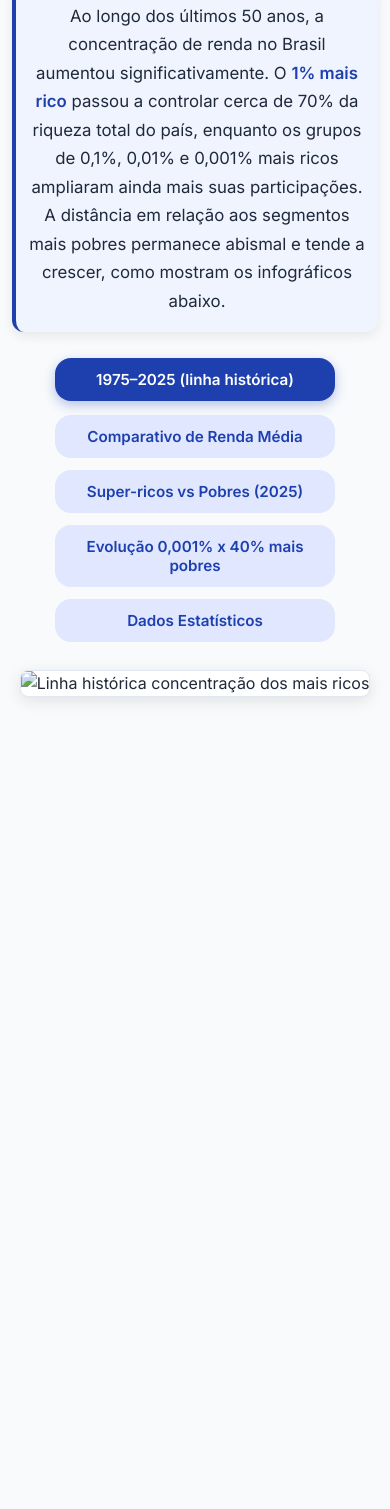
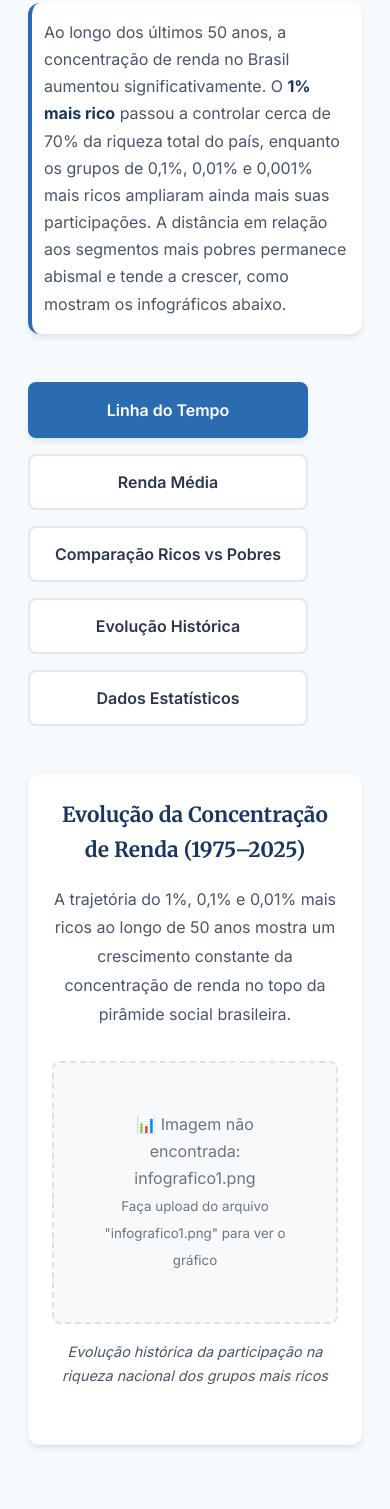
Before and after one commit to 48cork/infograficos-riqueza-brasileira, a plain HTML site: page index.html in a window 390 px wide. Shown: the part 126-1635 px from the top of the page. Before the commit the page ends 871 px from the top, so only its background shows below. Drawn offline with Linux system fonts and the light colour scheme.

Commit message:
A evolucao da desigualdade de renda Brasil
A evolucao da desigualdade de renda no Brasil nos ultimos 50 anos

```diff
--- a/index.html
+++ b/index.html
@@ -4,98 +4,142 @@
   <meta charset="UTF-8">
   <meta name="viewport" content="width=device-width, initial-scale=1.0">
   <title>Concentração de Renda no Brasil (1975–2025)</title>
-  <!-- Fontes melhoradas do Google Fonts -->
   <link rel="preconnect" href="https://fonts.googleapis.com">
   <link rel="preconnect" href="https://fonts.gstatic.com" crossorigin>
   <link href="https://fonts.googleapis.com/css2?family=Inter:wght@400;500;600;700&family=Merriweather:wght@400;700&display=swap" rel="stylesheet">
 
   <style>
+    * {
+      margin: 0;
+      padding: 0;
+      box-sizing: border-box;
+    }
+
+    :root {
+      --primary: #1a365d;
+      --secondary: #2d3748;
+      --accent: #2b6cb0;
+      --light-bg: #f7fafc;
+      --card-bg: #ffffff;
+      --text: #2d3748;
+      --text-light: #4a5568;
+      --border: #e2e8f0;
+      --shadow: 0 4px 6px -1px rgba(0, 0, 0, 0.1);
+    }
+
     body {
       font-family: 'Inter', Arial, sans-serif;
-      margin: 40px;
-      background: #f8fafc;
-      color: #1e293b;
-      max-width: 950px;
-      margin-left: auto;
-      margin-right: auto;
-      line-height: 1.6;
+      line-height: 1.7;
+      color: var(--text);
+      background: var(--light-bg);
+      padding: 2rem;
+      max-width: 1200px;
+      margin: 0 auto;
     }
 
     h1 {
-      color: #1e40af;
-      margin-bottom: 24px;
+      font-family: 'Merriweather', serif;
+      font-size: 2.5rem;
+      font-weight: 700;
+      color: var(--primary);
       text-align: center;
-      font-family: 'Merriweather', serif;
-      font-size: 2.4rem;
-      font-weight: 700;
+      margin-bottom: 1.5rem;
       line-height: 1.3;
     }
 
     .intro {
-      font-size: 1.15em;
-      margin-top: 12px;
-      margin-bottom: 32px;
-      text-align: center;
-      line-height: 1.7;
-      background: #f0f4ff;
+      font-size: 1.125rem;
+      background: var(--card-bg);
+      padding: 2rem;
       border-radius: 12px;
-      padding: 24px 20px;
-      box-shadow: 0 4px 12px rgba(0,0,0,0.08);
-      max-width: 820px;
-      margin-left: auto;
-      margin-right: auto;
-      border-left: 4px solid #1e40af;
+      box-shadow: var(--shadow);
+      margin-bottom: 3rem;
+      border-left: 4px solid var(--accent);
+      color: var(--text-light);
     }
 
     .intro strong {
-      color: #1e40af;
-      font-weight: 600;
+      color: var(--primary);
+      font-weight: 700;
     }
 
     .periods {
-      display: flex;
-      gap: 16px;
-      margin-bottom: 32px;
-      justify-content: center;
-      flex-wrap: wrap;
+      display: grid;
+      grid-template-columns: repeat(auto-fit, minmax(220px, 1fr));
+      gap: 1rem;
+      margin-bottom: 3rem;
     }
 
     .period-btn {
-      background: #e0e7ff;
-      border: 2px solid transparent;
-      border-radius: 20px;
+      font-family: 'Inter', sans-serif;
+      font-size: 1rem;
+      font-weight: 600;
+      padding: 1rem 1.5rem;
+      border: 2px solid var(--border);
+      background: var(--card-bg);
+      color: var(--text);
+      border-radius: 8px;
       cursor: pointer;
-      padding: 12px 24px;
-      font-size: 1.05em;
-      color: #1e40af;
-      font-weight: 600;
-      transition: all 0.25s ease;
-      outline: none;
-      font-family: 'Inter', sans-serif;
+      transition: all 0.3s ease;
+      text-align: center;
     }
 
-    .period-btn.active,
     .period-btn:hover {
-      background: #1e40af;
-      color: #fff;
+      border-color: var(--accent);
       transform: translateY(-2px);
-      box-shadow: 0 4px 12px rgba(30, 64, 175, 0.3);
+      box-shadow: var(--shadow);
     }
 
-    .infographic, .caption, .info-text {
+    .period-btn.active {
+      background: var(--accent);
+      color: white;
+      border-color: var(--accent);
+      box-shadow: var(--shadow);
+    }
+
+    .infographic {
+      background: var(--card-bg);
+      border-radius: 12px;
+      padding: 2.5rem;
+      box-shadow: var(--shadow);
+      margin-bottom: 2rem;
+      display: none;
+    }
+
+    .infographic:first-of-type {
+      display: block;
+    }
+
+    .caption {
+      font-family: 'Merriweather', serif;
+      font-size: 1.5rem;
+      font-weight: 700;
+      color: var(--primary);
+      margin-bottom: 1rem;
       text-align: center;
-      display: none;
-      margin-top: 28px;
-      margin-bottom: 28px;
+    }
+
+    .info-text {
+      font-size: 1.1rem;
+      color: var(--text-light);
+      margin-bottom: 2rem;
+      text-align: center;
+      line-height: 1.8;
+      max-width: 800px;
+      margin-left: auto;
+      margin-right: auto;
+    }
+
+    .image-container {
+      text-align: center;
+      margin: 2rem 0;
     }
 
     .infographic img {
-      max-width: 85vw;
-      border: 1px solid #e2e8f0;
-      border-radius: 12px;
-      box-shadow: 0 4px 16px rgba(0,0,0,0.1);
-      margin-bottom: 20px;
-      background: #fff;
+      max-width: 100%;
+      height: auto;
+      border-radius: 8px;
+      box-shadow: 0 4px 8px rgba(0, 0, 0, 0.1);
       transition: transform 0.3s ease;
     }
 
@@ -103,25 +147,14 @@
       transform: scale(1.01);
     }
 
-    .caption {
-      font-size: 1.4em;
-      font-weight: 700;
-      margin-bottom: 12px;
-      color: #1e40af;
-      font-family: 'Merriweather', serif;
+    .image-caption {
+      font-style: italic;
+      color: var(--text-light);
+      margin-top: 0.5rem;
+      font-size: 0.9rem;
     }
 
-    .info-text {
-      font-size: 1.1em;
-      margin-bottom: 18px;
-      color: #475569;
-      line-height: 1.7;
-      max-width: 800px;
-      margin-left: auto;
-      margin-right: auto;
-    }
-
-    .data-highlight {
+    .highlight-box {
       background: #fff7ed;
       padding: 16px;
       border-radius: 8px;
@@ -145,7 +178,7 @@
       font-family: 'Merriweather', serif;
       font-size: 1.5em;
       font-weight: 700;
-      color: #1e40af;
+      color: var(--primary);
       text-align: center;
       padding: 20px;
       background: #f0f4ff;
@@ -202,44 +235,45 @@
       font-size: 1.1em;
     }
 
+    /* Placeholder para imagens não encontradas */
+    .image-placeholder {
+      background: #f8f9fa;
+      border: 2px dashed #dee2e6;
+      border-radius: 8px;
+      padding: 3rem;
+      text-align: center;
+      color: #6c757d;
+      margin: 1rem 0;
+    }
+
     @media (max-width: 768px) {
       body {
-        margin: 20px 16px;
+        padding: 1rem;
       }
 
       h1 {
         font-size: 2rem;
-        margin-bottom: 20px;
       }
 
       .intro {
-        padding: 20px 16px;
-        font-size: 1.05em;
-        margin-bottom: 28px;
+        padding: 1.5rem;
+        font-size: 1rem;
       }
 
       .periods {
-        gap: 12px;
-        margin-bottom: 24px;
+        grid-template-columns: 1fr;
       }
 
-      .period-btn {
-        padding: 10px 18px;
-        font-size: 0.95em;
-        border-radius: 16px;
-      }
-
-      .infographic img {
-        max-width: 95vw;
-        border-radius: 8px;
+      .infographic {
+        padding: 1.5rem;
       }
 
       .caption {
-        font-size: 1.25em;
+        font-size: 1.3rem;
       }
 
       .info-text {
-        font-size: 1.05em;
+        font-size: 1rem;
       }
 
       .data-table-container {
@@ -305,60 +339,88 @@
     Ao longo dos últimos 50 anos, a concentração de renda no Brasil aumentou significativamente. O <strong>1% mais rico</strong> passou a controlar cerca de 70% da riqueza total do país, enquanto os grupos de 0,1%, 0,01% e 0,001% mais ricos ampliaram ainda mais suas participações. A distância em relação aos segmentos mais pobres permanece abismal e tende a crescer, como mostram os infográficos abaixo.
   </div>
 
-  <!-- Linha de navegação por períodos, agora incluindo comparações super-topo/base -->
+  <!-- Linha de navegação por períodos -->
   <div class="periods">
-    <button class="period-btn active" onclick="showPeriod(0)">1975–2025 (linha histórica)</button>
-    <button class="period-btn" onclick="showPeriod(1)">Comparativo de Renda Média</button>
-    <button class="period-btn" onclick="showPeriod(2)">Super-ricos vs Pobres (2025)</button>
-    <button class="period-btn" onclick="showPeriod(3)">Evolução 0,001% x 40% mais pobres</button>
+    <button class="period-btn active" onclick="showPeriod(0)">Linha do Tempo</button>
+    <button class="period-btn" onclick="showPeriod(1)">Renda Média</button>
+    <button class="period-btn" onclick="showPeriod(2)">Comparação Ricos vs Pobres</button>
+    <button class="period-btn" onclick="showPeriod(3)">Evolução Histórica</button>
     <button class="period-btn" onclick="showPeriod(4)">Dados Estatísticos</button>
   </div>
 
-  <!-- Painéis de infográficos por segmento/período -->
-
-  <!-- 1: Linha do tempo dos 1%, 0,1%, 0,01% e 0,001% -->
+  <!-- Painel 1: Linha do Tempo -->
   <div id="panel0" class="infographic" style="display:block;">
-    <div class="caption">Evolução histórica da concentração dos mais ricos (1975–2025)</div>
+    <div class="caption">Evolução da Concentração de Renda (1975–2025)</div>
     <div class="info-text">
-      Linha do tempo demonstra o crescimento da participação dos 1%, 0,1%, 0,01% e 0,001% mais ricos na riqueza nacional, ilustrando o avanço da desigualdade estrutural.
+      A trajetória do 1%, 0,1% e 0,01% mais ricos ao longo de 50 anos mostra um crescimento constante
+      da concentração de renda no topo da pirâmide social brasileira.
     </div>
-    <img src="infografico1.png" alt="Linha histórica concentração dos mais ricos">
+    <div class="image-container">
+      <img src="infografico1.png" alt="Linha do tempo da concentração dos mais ricos (1%, 0,1%, 0,01%)"
+           onerror="this.style.display='none'; document.getElementById('placeholder1').style.display='block';">
+      <div id="placeholder1" class="image-placeholder" style="display: none;">
+        📊 Imagem não encontrada: infografico1.png<br>
+        <small>Faça upload do arquivo "infografico1.png" para ver o gráfico</small>
+      </div>
+      <div class="image-caption">Evolução histórica da participação na riqueza nacional dos grupos mais ricos</div>
+    </div>
   </div>
 
-  <!-- 2: Comparativo de Renda Média entre grupos de topo -->
+  <!-- Painel 2: Renda Média -->
   <div id="panel1" class="infographic">
-    <div class="caption">Comparativo de Renda Média (2005 vs 2025)</div>
+    <div class="caption">Comparativo de Renda Média dos Mais Ricos</div>
     <div class="info-text">
-      O salto na renda média mensal dos super-ricos em 20 anos revela disparidades crescentes:
+      A disparidade salarial entre os diferentes estratos do topo revela uma pirâmide dentro da pirâmide,
+      onde cada degrau superior concentra rendas exponencialmente maiores.
     </div>
-    <div class="data-highlight">
-      1%: R$ 45 mil → R$ 103 mil<br>
-      0,1%: R$ 500 mil → R$ 2,57 milhões<br>
-      0,01%: R$ 2,5 milhões → R$ 7 milhões
+    <div class="image-container">
+      <img src="infografico2.png" alt="Comparativo de renda média dos mais ricos (1%, 0,1%, 0,01%)"
+           onerror="this.style.display='none'; document.getElementById('placeholder2').style.display='block';">
+      <div id="placeholder2" class="image-placeholder" style="display: none;">
+        📊 Imagem não encontrada: infografico2.png<br>
+        <small>Faça upload do arquivo "infografico2.png" para ver o gráfico</small>
+      </div>
+      <div class="image-caption">Renda média mensal por grupo de renda no topo da distribuição</div>
     </div>
-    <img src="infografico2.png" alt="Comparativo renda média super-ricos">
   </div>
 
-  <!-- 3: Comparação Super-ricos vs Pobres (incluindo 0,001% e os 40% mais pobres, 2025) -->
+  <!-- Painel 3: Comparação Ricos vs Pobres -->
   <div id="panel2" class="infographic">
-    <div class="caption">Super-ricos vs 40% mais pobres (2025)</div>
+    <div class="caption">Desigualdade Extrema: Topo vs Base (2025)</div>
     <div class="info-text">
-      Comparativo visual entre os grupos: 1%, 0,1%, 0,01%, 0,001% mais ricos e os 40% mais pobres.<br>
-      O abismo entre a elite econômica e a base social nunca foi tão grande.
+      Enquanto os 0,001% mais ricos concentram parcela significativa da riqueza nacional,
+      os 40% mais pobres dividem uma fatia mínima do bolo econômico.
     </div>
-    <img src="infografico_comparacao_ricos_pobres.png" alt="Comparação super-ricos e pobres 2025">
+    <div class="image-container">
+      <img src="infografico_comparacao_ricos_pobres.png" alt="Comparação entre os mais ricos e os 40% mais pobres"
+           onerror="this.style.display='none'; document.getElementById('placeholder3').style.display='block';">
+      <div id="placeholder3" class="image-placeholder" style="display: none;">
+        📊 Imagem não encontrada: infografico_comparacao_ricos_pobres.png<br>
+        <small>Faça upload do arquivo "infografico_comparacao_ricos_pobres.png" para ver o gráfico</small>
+      </div>
+      <div class="image-caption">Distribuição da riqueza entre os estratos extremos da população brasileira</div>
+    </div>
   </div>
 
-  <!-- 4: Evolução histórica super-topo vs mais pobres -->
+  <!-- Painel 4: Evolução Histórica -->
   <div id="panel3" class="infographic">
-    <div class="caption">Evolução de renda: 0,001% mais ricos vs 40% mais pobres (2005–2025)</div>
+    <div class="caption">Evolução da Desigualdade (2005–2025)</div>
     <div class="info-text">
-      Gráfico mostra o quanto a renda dos 0,001% mais ricos disparou em comparação ao avanço dos 40% mais pobres, ao longo de duas décadas.
+      Duas décadas de trajetórias divergentes: enquanto a renda dos ultra-ricos dispara,
+      a base da pirâmide enfrenta estagnação ou crescimento marginal.
     </div>
-    <img src="infografico_evolucao_ricos_pobres.png" alt="Evolução renda super-ricos vs mais pobres">
+    <div class="image-container">
+      <img src="infografico_evolucao_ricos_pobres.png" alt="Evolução histórica da renda dos 0,001% mais ricos vs 40% mais pobres"
+           onerror="this.style.display='none'; document.getElementById('placeholder4').style.display='block';">
+      <div id="placeholder4" class="image-placeholder" style="display: none;">
+        📊 Imagem não encontrada: infografico_evolucao_ricos_pobres.png<br>
+        <small>Faça upload do arquivo "infografico_evolucao_ricos_pobres.png" para ver o gráfico</small>
+      </div>
+      <div class="image-caption">Trajetória comparativa da renda dos extremos da distribuição (2005-2025)</div>
+    </div>
   </div>
 
-  <!-- 5: Tabela de Dados Estatísticos -->
+  <!-- Painel 5: Tabela de Dados Estatísticos -->
   <div id="panel4" class="infographic">
     <div class="caption">Dados Estatísticos da Desigualdade no Brasil</div>
     <div class="info-text">
@@ -425,7 +487,7 @@
     </div>
   </div>
 
-  <!-- Script simples para alternar painéis ao clicar nos botões -->
+  <!-- Script para alternar painéis -->
   <script>
     function showPeriod(idx) {
       // Esconde todos os painéis
@@ -438,6 +500,17 @@
       document.getElementById('panel' + idx).style.display = 'block';
       document.querySelectorAll('.period-btn')[idx].classList.add('active');
     }
+
+    // Verificação automática de imagens
+    document.addEventListener('DOMContentLoaded', function() {
+      const images = document.querySelectorAll('.infographic img');
+      images.forEach((img, index) => {
+        img.onerror = function() {
+          this.style.display = 'none';
+          document.getElementById('placeholder' + (index + 1)).style.display = 'block';
+        };
+      });
+    });
   </script>
 </body>
 </html>
```
